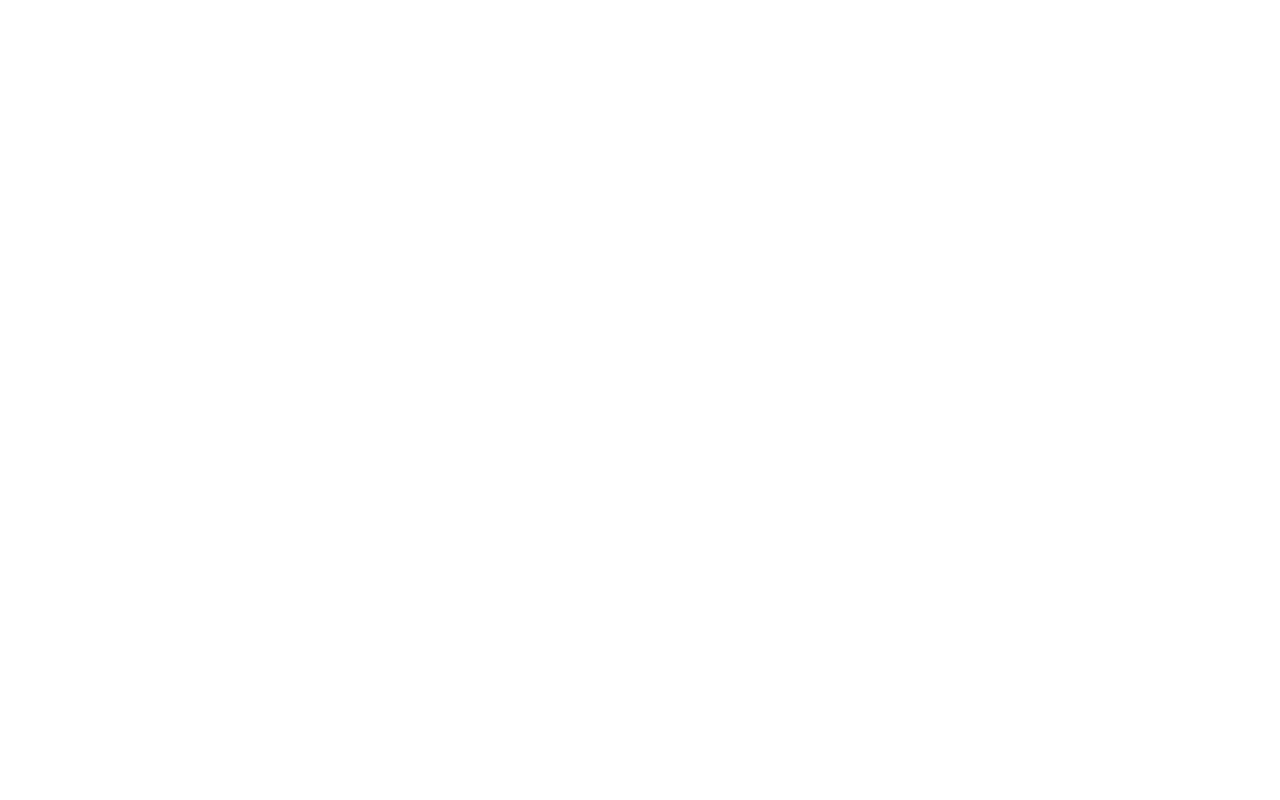
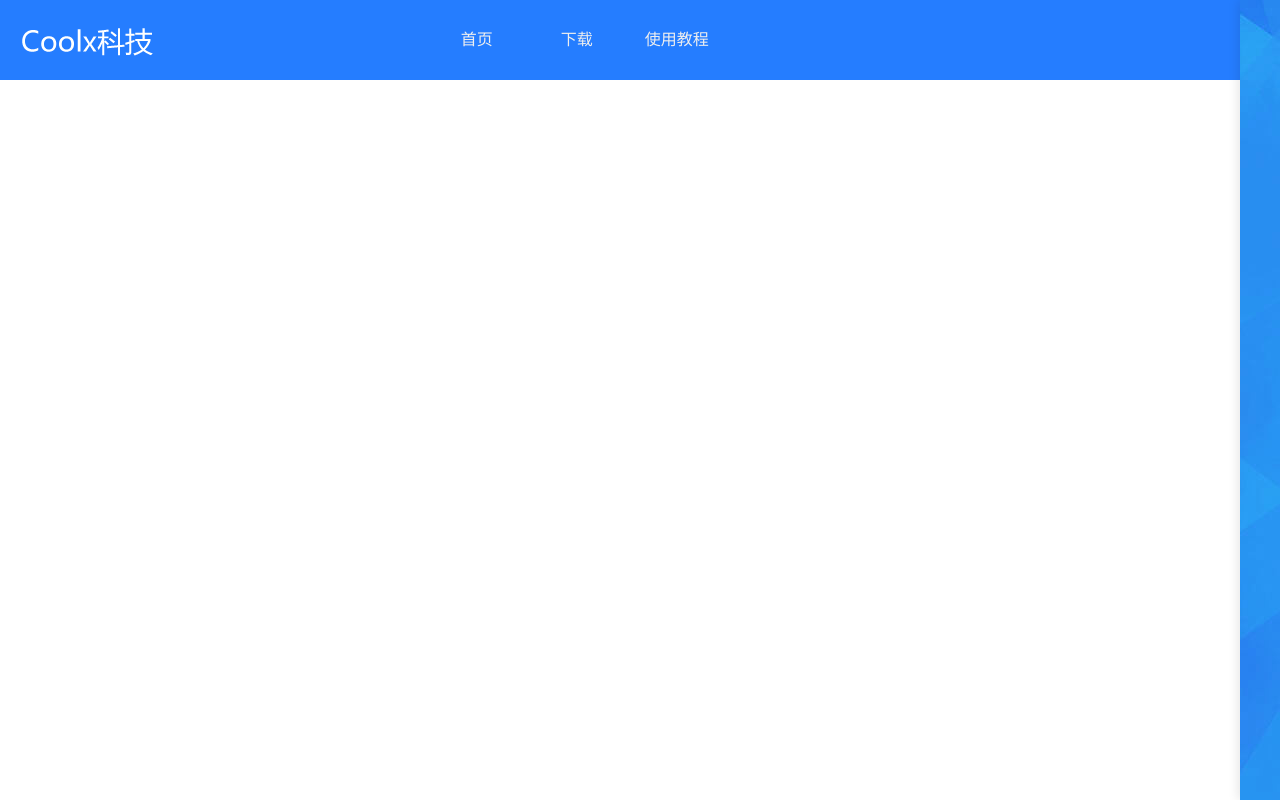
Before and after one commit to godissogood/coolXdemo, a plain HTML site: page index.html in a window 1280 px wide. Drawn offline with Linux system fonts and the light colour scheme.

Commit message:
首页框架差不多完成，下一步js

```diff
--- /dev/null
+++ b/img/style.css
@@ -0,0 +1,68 @@
+*{
+  padding: 0px;
+  margin: 0px;
+}
+html{
+  font-size:16px;
+  color: #333333;
+}
+a{
+  text-decoration: none;
+
+}
+#top{
+width: 100%;
+height: 80px;
+line-height: 80px;
+position: fixed;
+top:0px;
+z-index: 11;
+transition:0.4s all;
+-webkit-transition: 0.4s all;
+background-color: #257dff;
+}
+#log{
+  width: 33.3333%;
+  float: left;
+}
+.logo{
+  margin-left: 20px;
+}
+.logo img{
+  vertical-align: middle;
+}
+#nav{
+  width: 66.6666%;
+  float: left;
+}
+#nav ul{
+  margin:0px auto;
+}
+#nav a{
+  color: rgb(239 , 239, 239);
+  transition:all .3s ease-in-out;
+  -webkit-transition: all .3s ease-in-out;
+  display: block;
+  width: 100px;
+  text-align:center;
+}
+#nav a:hover{
+  color: white;
+}
+#nav ul li{
+  list-style: none;
+  float: left;
+}
+#r{
+  width: 33.3333%;
+  float: left;
+}
+#rc{
+  width: 40px;
+  height:100%;
+  position: fixed;
+  right: 0px;
+  z-index: 18;
+  background: url(aside.jpg)  center top repeat;
+  box-shadow: -2px 0 10px rgba(0, 0, 0, 0.1);
+}
--- a/index.html
+++ b/index.html
@@ -6,10 +6,32 @@
   <meta name="viewport" content="width=device-width, initial-scale=1.0">
   <meta http-equiv="X-UA-Compatible" content="ie=edge">
   <title>coolX.cn.com首页模仿</title>
+  <link href="img/style.css" rel="stylesheet" type="text/css" />
 </head>
 
 <body>
+  <div id="top">
+    <div id="log">
+      <div class="logo">
+        <a href="#" title="返回首页">
+          <img src="img/logo.png" alt="LOGO">
+        </a>
+      </div>
+    </div>
+    <div id="nav">
+      <ul>
+        <li><a href="#">首页</a></li>
+        <li><a href="#">下载</a></li>
+        <li><a href="#">使用教程</a></li>
+      </ul>
+    </div>
+    <div id="r">
 
+    </div>
+  </div>
+  <div id="rc">
+
+  </div>
 </body>
 
 </html>
```
Also changed, not shown: img/aside.jpg (added).
